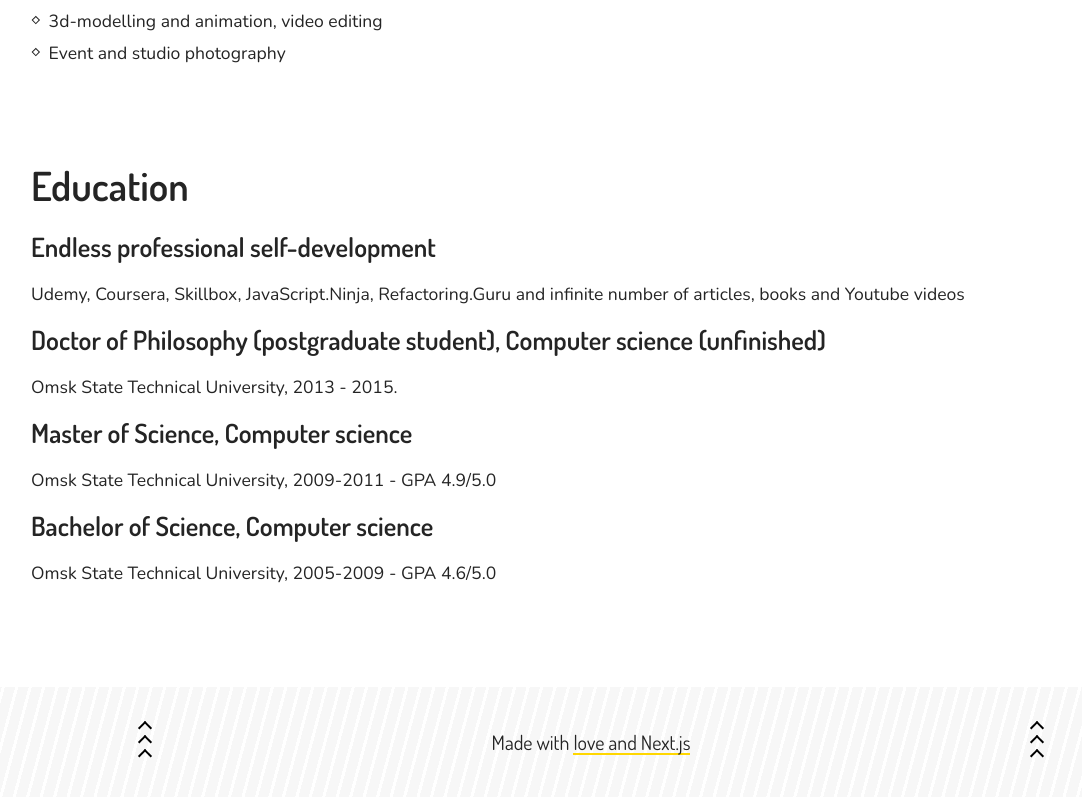
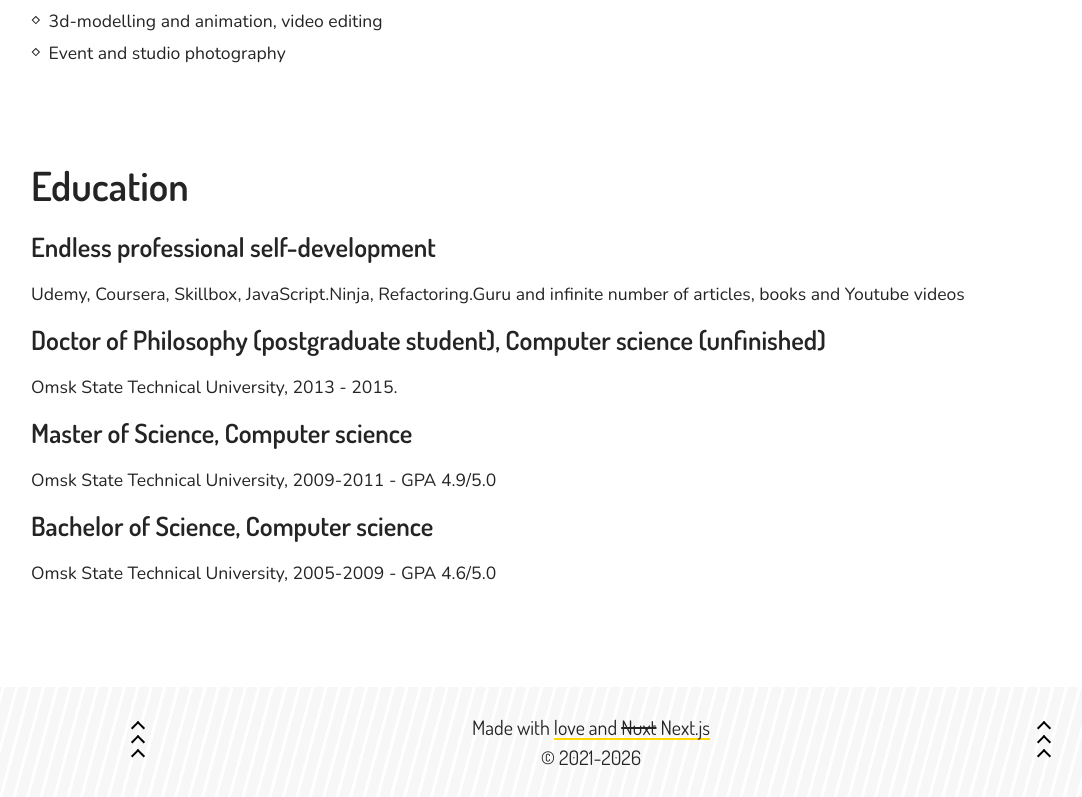
Before and after one commit to bupaev/bupaev.github.io, a Next.js app: page /cv in a window 1280 px wide. Shown: the part 6533-7330 px from the top of the page, without its empty margins (49-1131 px from the left). Built offline with nearby package versions, Linux system fonts and the light colour scheme.

Commit message:
feat(footer): update footer content and simplify styling
- Update footer text to 'Made with love and Next.js'
- Add strikethrough to 'Nuxt' to reflect tech stack migration
- Remove unused syntax-highlighting CSS classes
- Center footer text and adjust line height for better readability

```diff
--- a/components/the-footer/the-footer.module.scss
+++ b/components/the-footer/the-footer.module.scss
@@ -24,5 +24,7 @@
     flex-grow: 1;
     align-items: center;
     justify-content: center;
+    text-align: center;
+    line-height: 1.5;
   }
 }
--- a/components/the-footer/the-footer.tsx
+++ b/components/the-footer/the-footer.tsx
@@ -7,14 +7,15 @@ export function TheFooter() {
       <GoToTop />
       <div className={styles.text}>
         <span>
-          Made with{" "}
+          Made with&nbsp;
           <a
             href="https://github.com/bupaev/bupaev.github.io"
             target="_blank"
             rel="noopener noreferrer"
           >
-            love and Next.js
+            love and <s>Nuxt</s> Next.js
           </a>
+          <br />&copy; 2021-2026
         </span>
       </div>
       <GoToTop />
```
